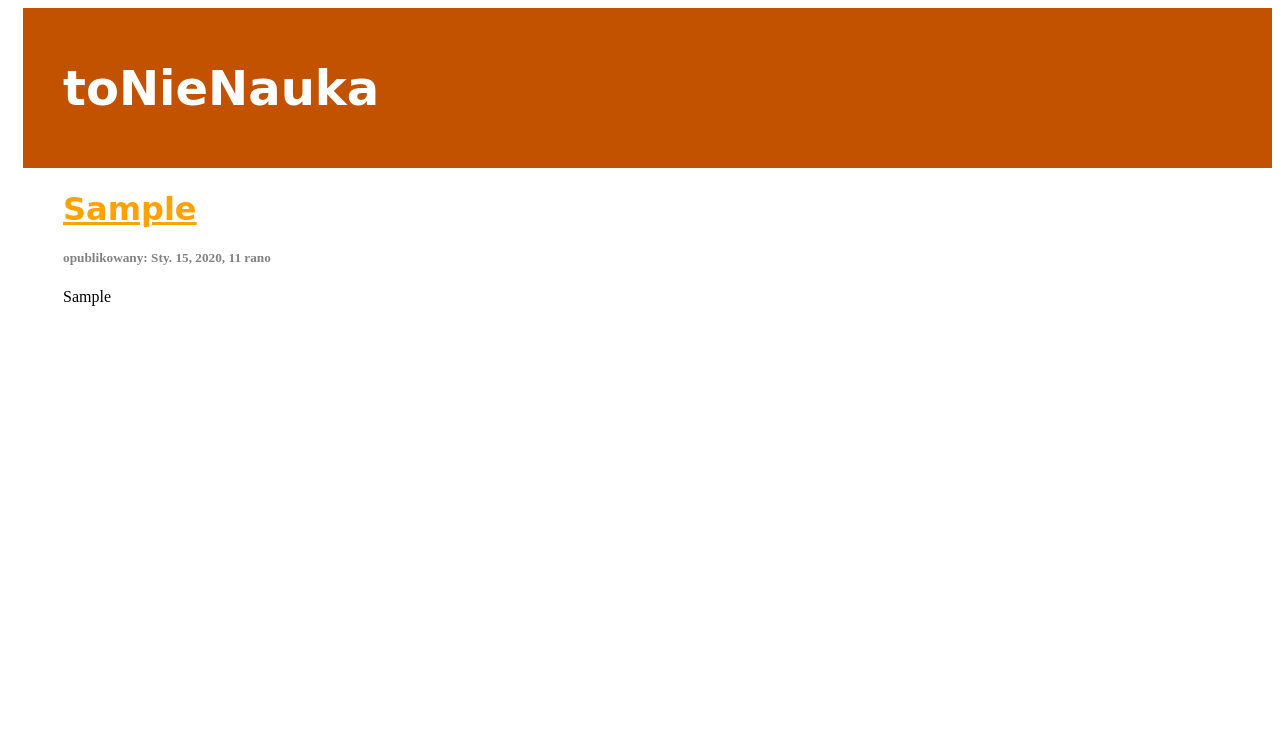
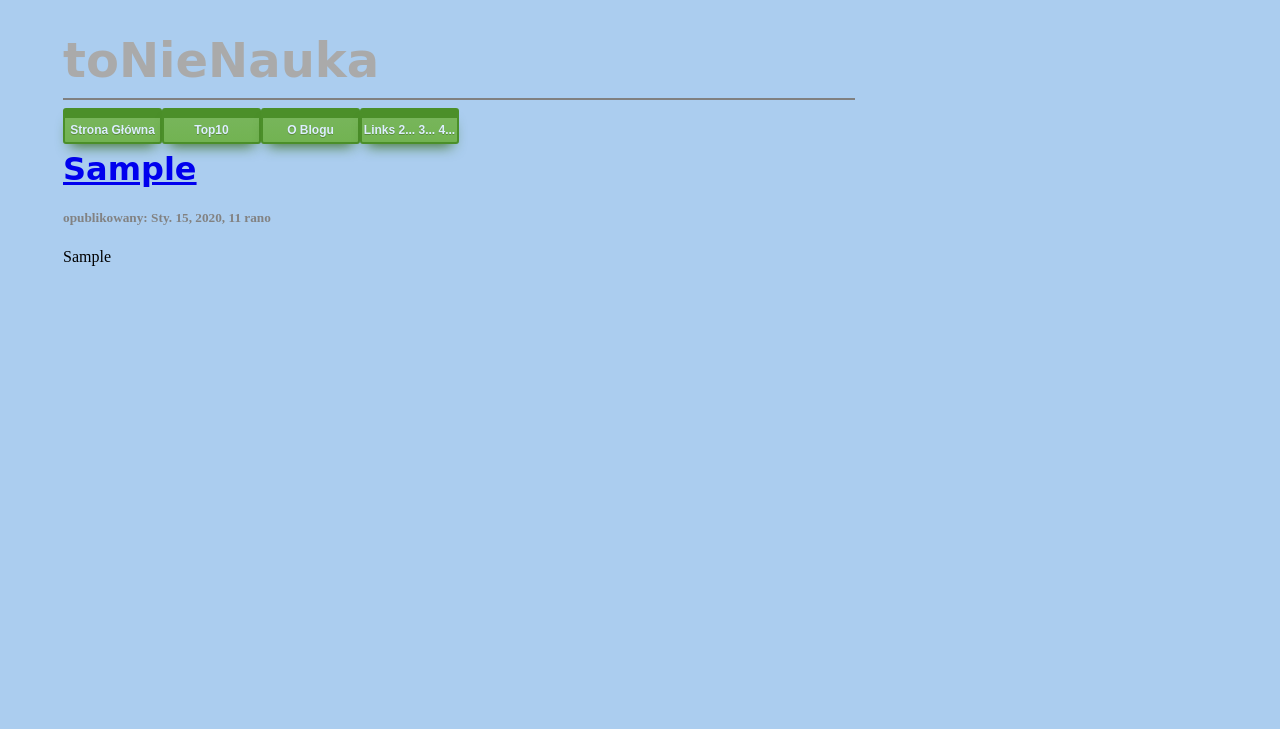
Before and after one commit to Zennek/blog, a Django app: page / in a window 1280 px wide. Shown: the top 729 px of the page. Run offline with Django 3.2, Linux system fonts and the light colour scheme; tables that the repository leaves empty hold one stand-in row (values such as "Sample post").

Commit message:
Dorobione menu

```diff
--- a/blog/static/css/blog.css
+++ b/blog/static/css/blog.css
@@ -1,19 +1,21 @@
 h1 a {
-color: #FCA205;
+color: #bbA20bb
 }
 
 body {
 padding-left: 15px;
+background-color: #abcdef;
 }
 
 .page-header {
-    background-color: #C25100;
-    margin-top: 0;
-    padding: 20px 20px 20px 40px;
+    position: fixed;
+    top: 0;
+    background-color: #abcdef;
+    padding: 0px 20px 20px 40px;
 }
 
 .page-header h1, .page-header h1 a, .page-header h1 a:visited, .page-header h1 a:active {
-    color: #ffffff;
+    color: #aaaaaa;
     font-size: 36pt;
     text-decoration: none;
 }
@@ -52,3 +54,77 @@ h1, h2, h3, h4 {
 .wpis h2 a, .wpis h1 a:visited {
     color: #000000;
 }
+
+.myButton {
+	box-shadow: 0px 9px 14px -7px #3e7327;
+	background:linear-gradient(to bottom, #77b55a 5%, #72b352 100%);
+	background-color:#77b55a;
+	border-radius:3px;
+	border:2px solid #4b8f29;
+	display:inline-block;
+	cursor:pointer;
+	color:#ffffff;
+	font-family:Arial;
+	font-size:12px;
+	font-weight:bold;
+	padding:3px 10px;
+	text-decoration:none;
+	text-shadow:0px 1px 0px #5b8a3c;
+}
+.myButton:hover {
+	background:linear-gradient(to bottom, #72b352 5%, #77b55a 100%);
+	background-color:#72b352;
+}
+.myButton:active {
+	position:relative;
+	top:0px;
+}
+
+
+ul, ul li {
+	display: block;
+	list-style: none;
+	margin: 0;
+	padding: 0;
+}
+
+ul {
+	position: fixed;
+  top: 90px;
+}
+
+ul li {
+	float: left;
+	border-width: 0 0px 0px 0px;
+	border-style: solid;
+	border-color: transparent #25b #25b #9ce;
+}
+
+ul a:link, ul a:visited {
+	text-decoration: none;
+	display: block;
+	width: 95px;
+	text-align: center;
+	padding: 5px 0;
+	font-weight: bold;
+	background-color: #72b352;
+	color: #def;
+	border-top: 10px solid #4b8f29;
+}
+
+ul a:hover {
+	background-color: #72b352;
+	color: #fff;
+	border-top: 12px solid #4b8f29;
+}
+
+.main_menu {
+  margin-left: 40px;
+}
+
+.zawartosc {
+    position: static;
+    margin-top: 150px;
+    margin-left: 40px;
+    margin-right: 40px;
+}
--- a/blog/templates/blog/baza.html
+++ b/blog/templates/blog/baza.html
@@ -1,4 +1,8 @@
-{% load staticfiles %}
+
+{% load static %}
+
+
+
 <html>
     <head>
         <title>toNieNauka</title>
@@ -6,19 +10,35 @@
     </head>
     <body>
 
+
       <div class="page-header">
           <h1><a href="/">toNieNauka</a></h1>
       </div>
 
-        <div class="content container">
+      <div class="main_menu">
+      <section>
+          <nav>
+              <ul>
+                <hr style="height: 2px; background: gray; border: 0px; width: 200%">
+                <li><a href="/" class="myButton">Strona Główna</a></li>
+                <li><a href="top10.html" class="myButton">Top10</a></li>
+                <li><a href="tlo.html" class="myButton">O Blogu</a></li>
+                <li><a href="marginesy.html" class="myButton">Links 2... 3... 4...</a></li>
+              </ul>
+          </nav>
+      </section>
+      </div>
+        <div class="zawartosc">
             <div class="row">
-                <div class="col-md-8">
+                <div class="col-md-8" margin-top: 140px>
 
                   {% block content %}
+
                   {% endblock %}
               </div>
             </div>
           </div>
 
+
     </body>
 </html>
--- a/blog/templates/blog/glowna.html
+++ b/blog/templates/blog/glowna.html
@@ -1,5 +1,4 @@
 {% extends 'blog/baza.html' %}
-
 {% block content %}
         {% for wpis in wpisy %}
 
--- a/mysite/settings.py
+++ b/mysite/settings.py
@@ -38,6 +38,7 @@ INSTALLED_APPS = [
     'django.contrib.messages',
     'django.contrib.staticfiles',
     'blog',
+    'menu',
 ]
 
 MIDDLEWARE = [
@@ -114,6 +115,9 @@ USE_L10N = True
 
 USE_TZ = True
 
+MENU_SELECT_PARENTS = False
+
+MENU_HIDE_EMPTY = False
 
 # Static files (CSS, JavaScript, Images)
 # https://docs.djangoproject.com/en/2.2/howto/static-files/
@@ -121,7 +125,7 @@ USE_TZ = True
 STATIC_URL = '/static/'
 STATIC_ROOT = os.path.join(BASE_DIR, 'static')
 STATICFILES_DIRS = [
-    os.path.join(BASE_DIR, "static/css"),
+    os.path.join(BASE_DIR, "blog/static"),
 ]
 
 STATICFILES_FINDERS = (
```
Also changed, not shown: blog/menu.py (added, +37 -0 lines), blog/static/blog.css (deleted, +0 -7 lines).
